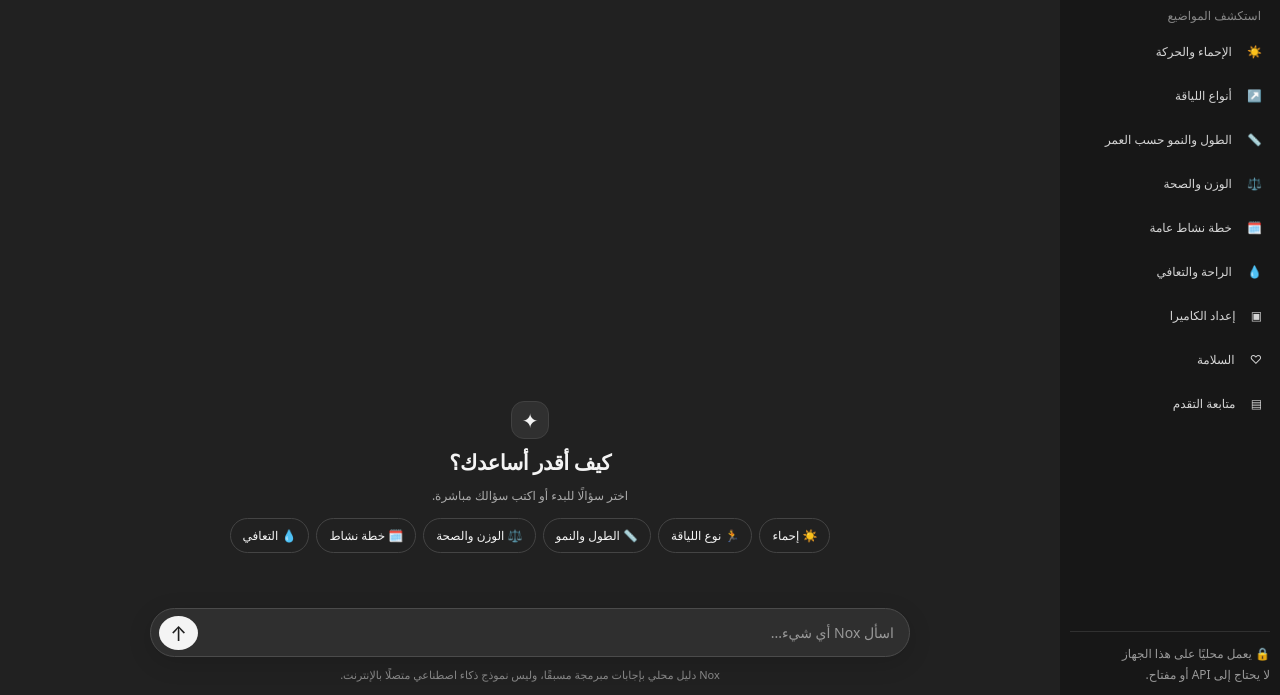
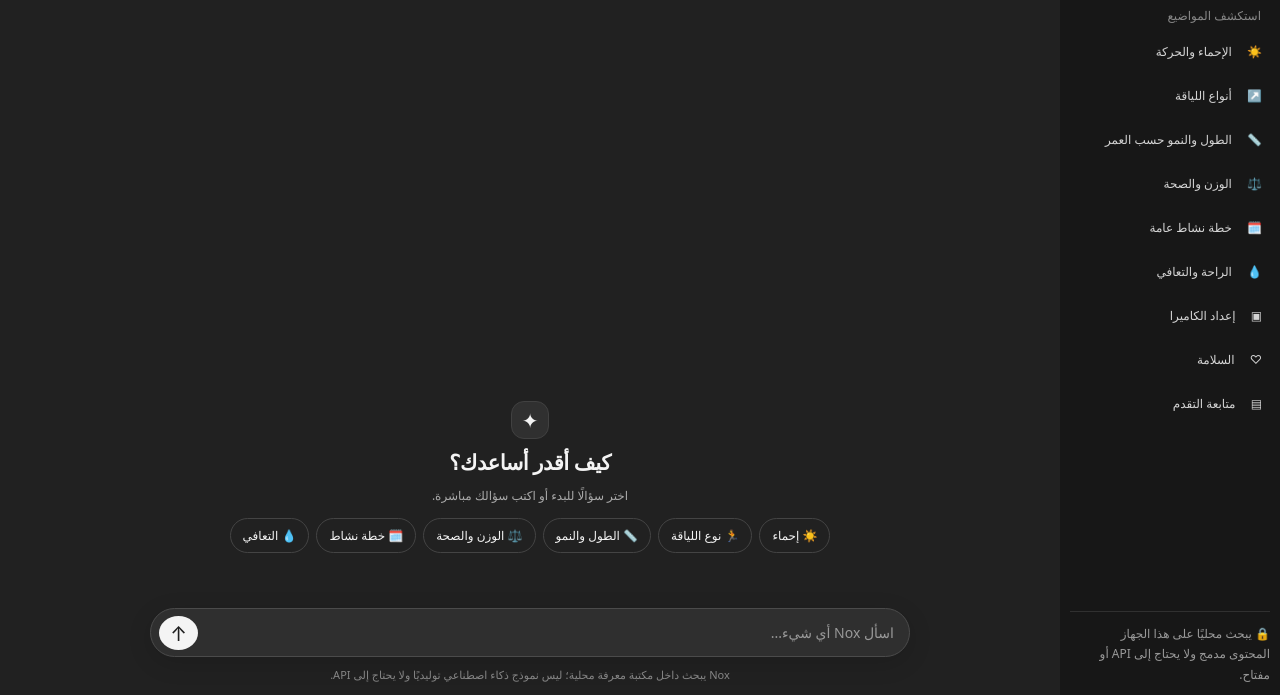
Before and after one commit to kdhgdjfdf-design/shadowbox, a plain HTML site: page coach-preview.html in a window 1280 px wide. Shown: the part 105-800 px from the top of the page. Drawn offline with Linux system fonts and the light colour scheme.

Commit message:
Clarify offline knowledge library messaging

```diff
--- a/coach-preview.html
+++ b/coach-preview.html
@@ -35,7 +35,7 @@
 <button class="side-link" data-q="camera">▣　 إعداد الكاميرا</button>
 <button class="side-link" data-q="safety">♡　 السلامة</button>
 <button class="side-link" data-q="progress">▤　 متابعة التقدم</button>
-<div class="side-bottom">🔒 يعمل محليًا على هذا الجهاز<br>لا يحتاج إلى API أو مفتاح.</div>
+<div class="side-bottom">🔒 يبحث محليًا على هذا الجهاز<br>المحتوى مدمج ولا يحتاج إلى API أو مفتاح.</div>
 </aside>
 <div class="overlay" id="overlay"></div>
 <main class="main">
@@ -52,7 +52,7 @@
 </div></div>
 <div class="messages" id="messages" aria-live="polite"></div>
 </section></div>
-<div class="composer-area"><div class="composer-wrap"><form class="composer" id="form"><input id="question" maxlength="300" placeholder="اسأل Nox أي شيء..." autocomplete="off" required aria-label="اكتب سؤالك"><button class="send" type="submit" aria-label="إرسال الرسالة">↑</button></form><div class="composer-note">Nox دليل محلي بإجابات مبرمجة مسبقًا، وليس نموذج ذكاء اصطناعي متصلًا بالإنترنت.</div></div></div>
+<div class="composer-area"><div class="composer-wrap"><form class="composer" id="form"><input id="question" maxlength="300" placeholder="اسأل Nox أي شيء..." autocomplete="off" required aria-label="اكتب سؤالك"><button class="send" type="submit" aria-label="إرسال الرسالة">↑</button></form><div class="composer-note">Nox يبحث داخل مكتبة معرفة محلية؛ ليس نموذج ذكاء اصطناعي توليديًا ولا يحتاج إلى API.</div></div></div>
 </main></div>
 <script type="module">
 import { searchBoxingKnowledge } from "./knowledge-base.js";
```
